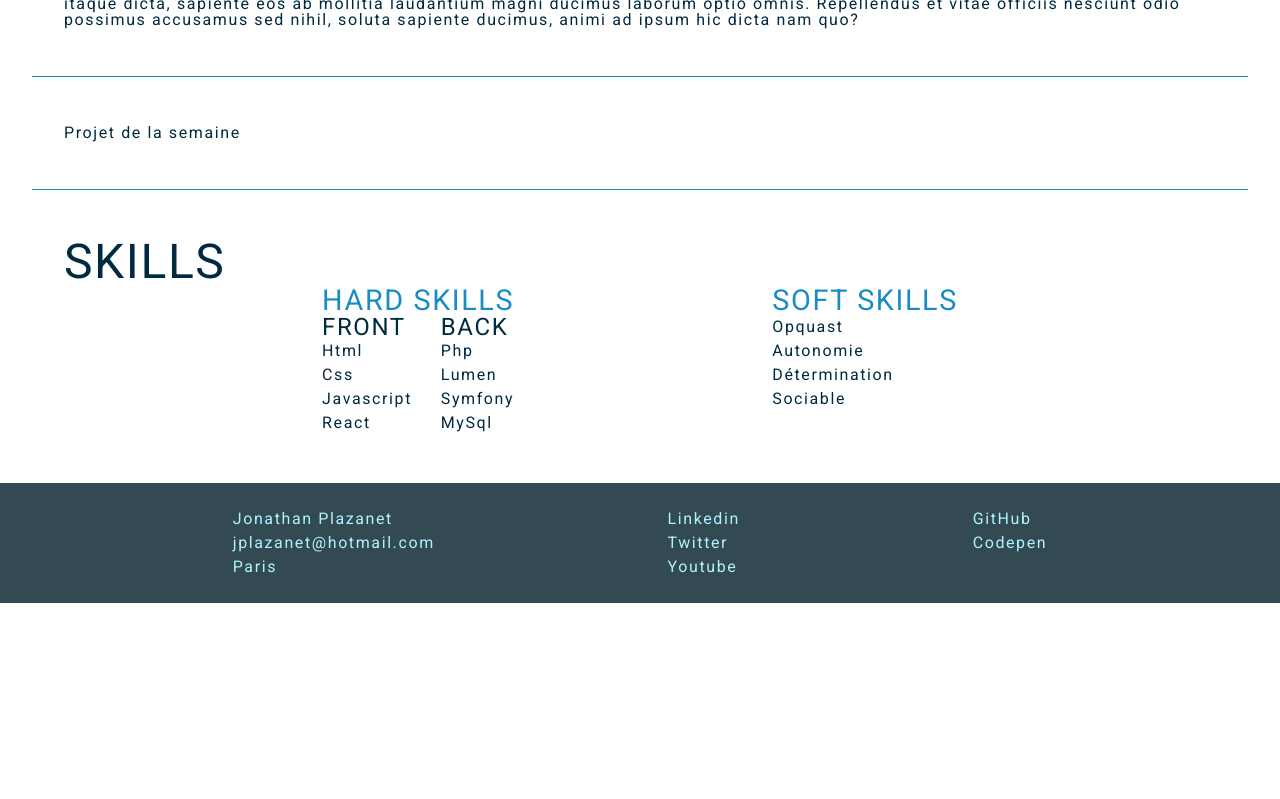
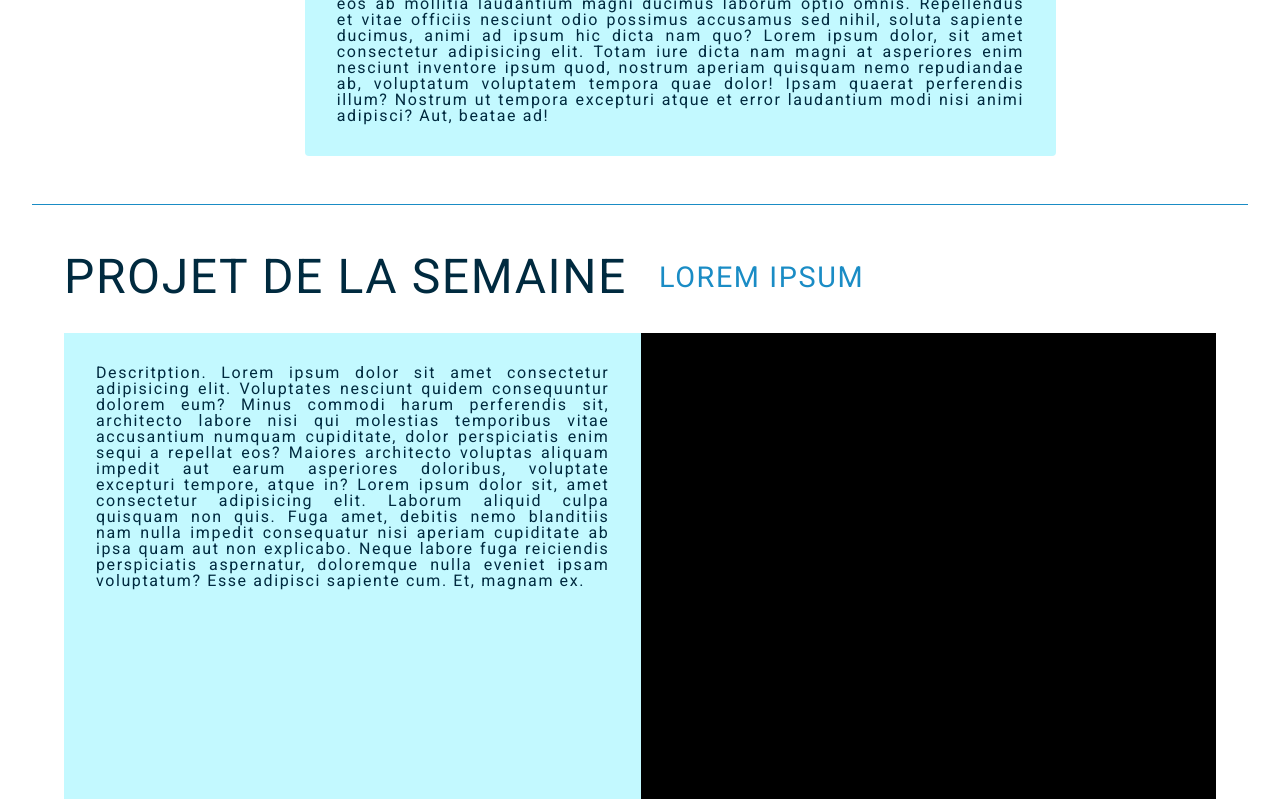
Before and after one commit to JonaPlaz/jona-website, a React app: page / in a window 1280 px wide. Shown: the part 661-1460 px from the top of the page. Before the commit the page ends 1264 px from the top, so only its background shows below. Built offline with nearby package versions, Linux system fonts and the light colour scheme.

Commit message:
wip integration bien moche :)

```diff
--- a/src/components/Home/Bio/bio.scss
+++ b/src/components/Home/Bio/bio.scss
@@ -1,6 +1,17 @@
 @use 'src/styles/vars';
 // == Style de la section Bio
-.sectionBio {
+.bio {
     border-bottom: 1px solid vars.$alt-color;
+    display: Flex;
     padding: 3rem 2rem;
+
+    .bio-text {
+        background-color: vars.$light-color;
+        border-radius: vars.$border-radius;
+        color: vars.$primary-color;
+        align-self: center;
+        margin: 0 10rem 0 10rem;
+        padding: 2rem;
+        text-align: justify;
+    }
 }
--- a/src/components/Home/Bio/index.js
+++ b/src/components/Home/Bio/index.js
@@ -6,10 +6,10 @@ import "./bio.scss";
 
 // == Composant Header
 const Bio = () => (
-  <section className="sectionBio">
+  <section className="bio">
     <h2>Bio</h2>
-    <p>
-      Lorem ipsum dolor sit amet consectetur adipisicing elit. Saepe perspiciatis, voluptate iusto facere inventore tenetur in vitae dolore itaque dicta, sapiente eos ab mollitia laudantium magni ducimus laborum optio omnis. Repellendus et vitae officiis nesciunt odio possimus accusamus sed nihil, soluta sapiente ducimus, animi ad ipsum hic dicta nam quo?
+    <p className="bio-text">
+      Lorem ipsum dolor sit amet consectetur adipisicing elit. Saepe perspiciatis, voluptate iusto facere inventore tenetur in vitae dolore itaque dicta, sapiente eos ab mollitia laudantium magni ducimus laborum optio omnis. Repellendus et vitae officiis nesciunt odio possimus accusamus sed nihil, soluta sapiente ducimus, animi ad ipsum hic dicta nam quo? Lorem ipsum dolor, sit amet consectetur adipisicing elit. Totam iure dicta nam magni at asperiores enim nesciunt inventore ipsum quod, nostrum aperiam quisquam nemo repudiandae ab, voluptatum voluptatem tempora quae dolor! Ipsam quaerat perferendis illum? Nostrum ut tempora excepturi atque et error laudantium modi nisi animi adipisci? Aut, beatae ad!
     </p>
   </section>
 );
--- a/src/components/Home/Project/index.js
+++ b/src/components/Home/Project/index.js
@@ -6,8 +6,27 @@ import "./project.scss";
 
 // == Composant Header
 const Project = () => (
-  <section className="sectionProject">
-    <p>Projet de la semaine</p>
+  <section className="project">
+    <div className="project-title">
+      <h2>Projet de la Semaine</h2>
+      <h3>Lorem ipsum</h3>
+    </div>
+    <div className="project-layout">
+      <p className="project-description">
+        Descritption. Lorem ipsum dolor sit amet consectetur adipisicing elit.
+        Voluptates nesciunt quidem consequuntur dolorem eum? Minus commodi harum
+        perferendis sit, architecto labore nisi qui molestias temporibus vitae
+        accusantium numquam cupiditate, dolor perspiciatis enim sequi a repellat
+        eos? Maiores architecto voluptas aliquam impedit aut earum asperiores
+        doloribus, voluptate excepturi tempore, atque in? Lorem ipsum dolor sit,
+        amet consectetur adipisicing elit. Laborum aliquid culpa quisquam non
+        quis. Fuga amet, debitis nemo blanditiis nam nulla impedit consequatur
+        nisi aperiam cupiditate ab ipsa quam aut non explicabo. Neque labore
+        fuga reiciendis perspiciatis aspernatur, doloremque nulla eveniet ipsam
+        voluptatum? Esse adipisci sapiente cum. Et, magnam ex.
+      </p>
+      <div className="project-capture"></div>
+    </div>
   </section>
 );
 
--- a/src/components/Home/Project/project.scss
+++ b/src/components/Home/Project/project.scss
@@ -1,6 +1,34 @@
 @use 'src/styles/vars';
 // == Style de la section project
-.sectionProject {
+.project {
   border-bottom: 1px solid vars.$alt-color;
   padding: 3rem 2rem;
+
+  .project-title {
+    display: flex;
+
+    h3 {
+      align-self: center;
+      margin-left: 2rem;
+    }
+  }
+
+  .project-layout {
+    display: flex;
+    justify-content: space-evenly;
+    margin-top: 2rem;
+    .project-description {
+      background-color: vars.$light-color;
+      padding: 2rem;
+      text-align: justify;
+      width: 600px;
+    }
+
+    .project-capture {
+      // css juste pour le cadre en attendant la capture
+      background-color: black;
+      height: 600px;
+      width: 600px;
+    }
+  }
 }
--- a/src/components/Subtitle/subtitle.scss
+++ b/src/components/Subtitle/subtitle.scss
@@ -5,7 +5,7 @@
   background-repeat: no-repeat;
   background-size: cover;
   display: flex;
-  justify-content: space-between;
+  justify-content: space-around;
 
   .subtitle-title {
     align-self: center;
```
Also changed, not shown: src/assets/favicon.ico.
